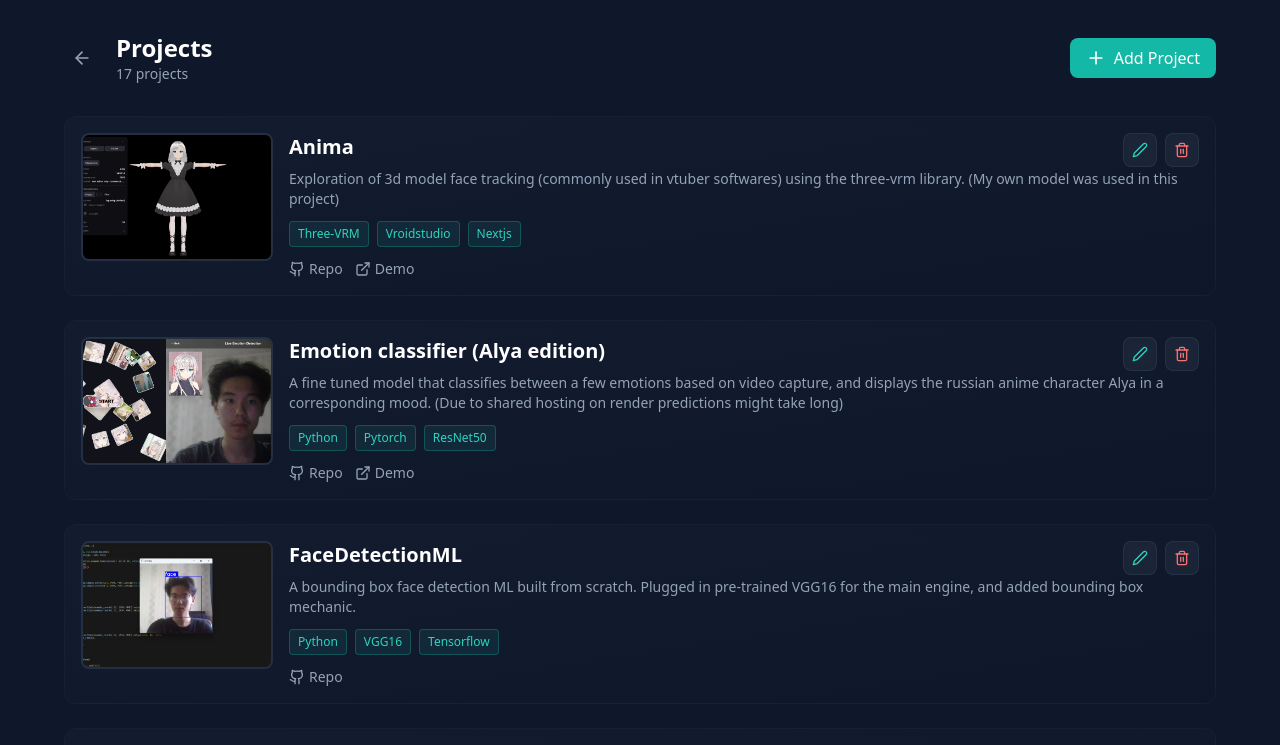
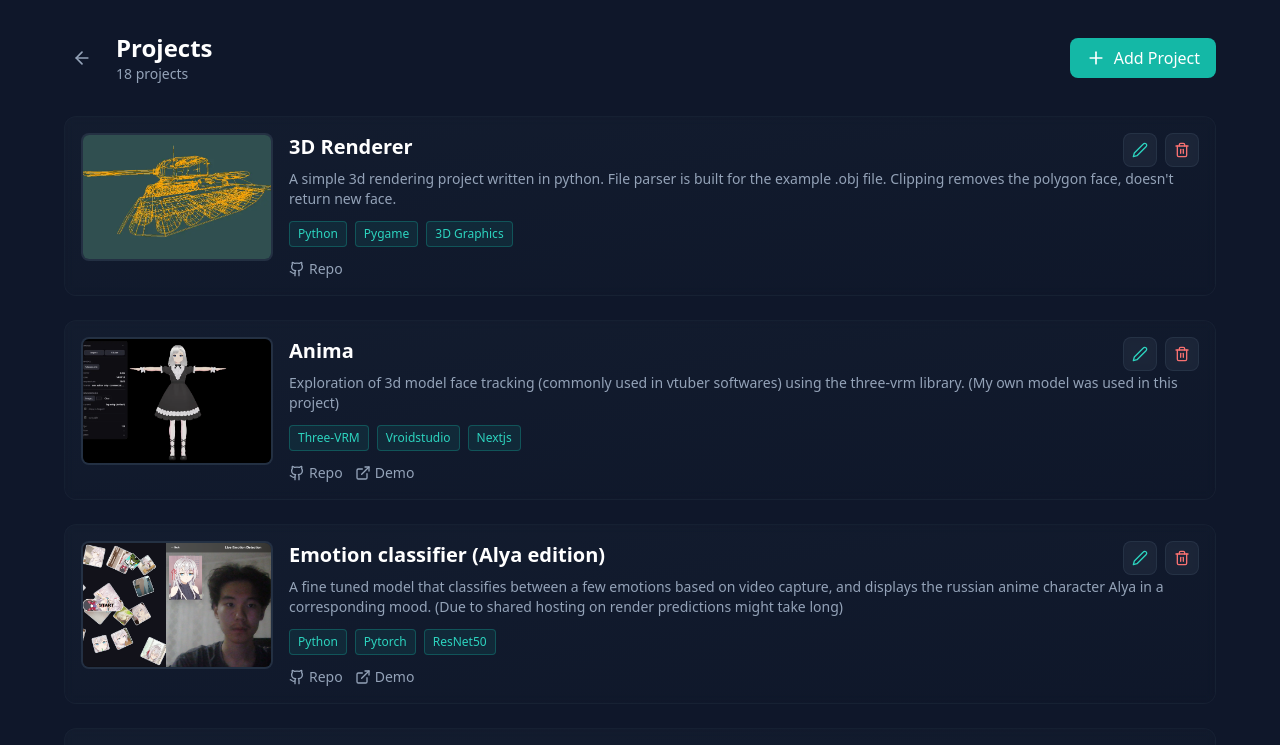
Before and after one commit to Sain-orshikh/portfolio, a Next.js app: page /zlog/projects in a window 1280 px wide. Shown: the top 745 px of the page. Built offline with nearby package versions, Linux system fonts and the light colour scheme.

Commit message:
Add project: 3D Renderer

```diff
--- a/src/data/projects.ts
+++ b/src/data/projects.ts
@@ -220,5 +220,18 @@ export const projects: Project[] = [
     repo: "https://github.com/Sain-orshikh/anima/tree/main",
     demo: "https://anima-zlog.vercel.app/",
     image: "/screenshot-2026-09-22-000158-1790002975737.webp"
+  },
+  {
+    id: "proj-1791032971748",
+    title: "3D Renderer",
+    description: "A simple 3d rendering project written in python. File parser is built for the example .obj file. Clipping removes the polygon face, doesn't return new face. ",
+    tech: [
+      "Python",
+      "Pygame",
+      "3D Graphics"
+    ],
+    repo: "https://github.com/Sain-orshikh/3drenderer",
+    demo: "",
+    image: "/2026-10-03-22-06-1791033243025.webp"
   }
 ];
```
